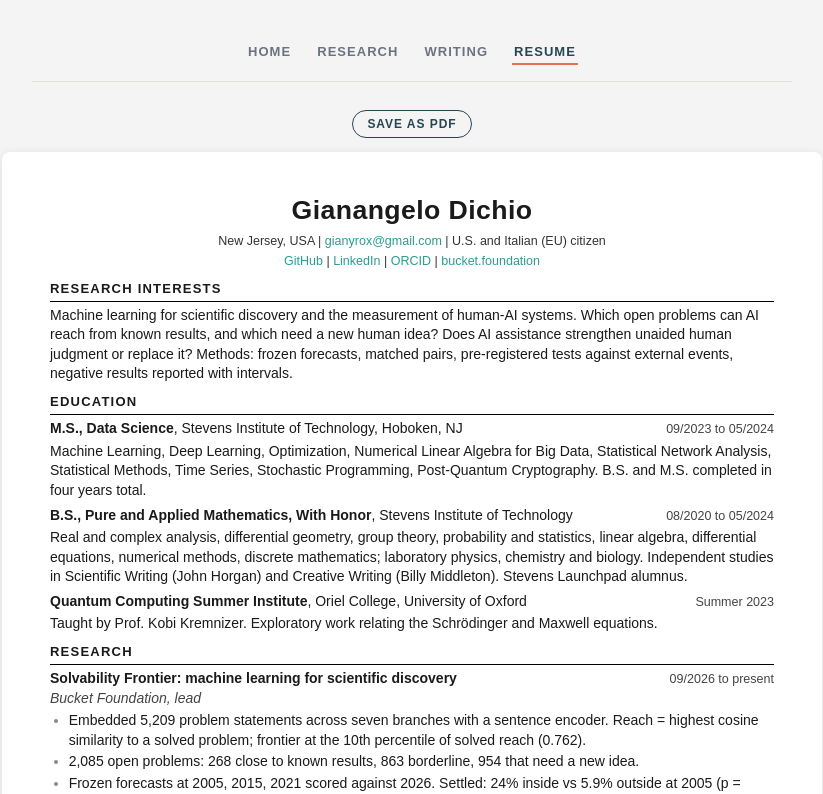
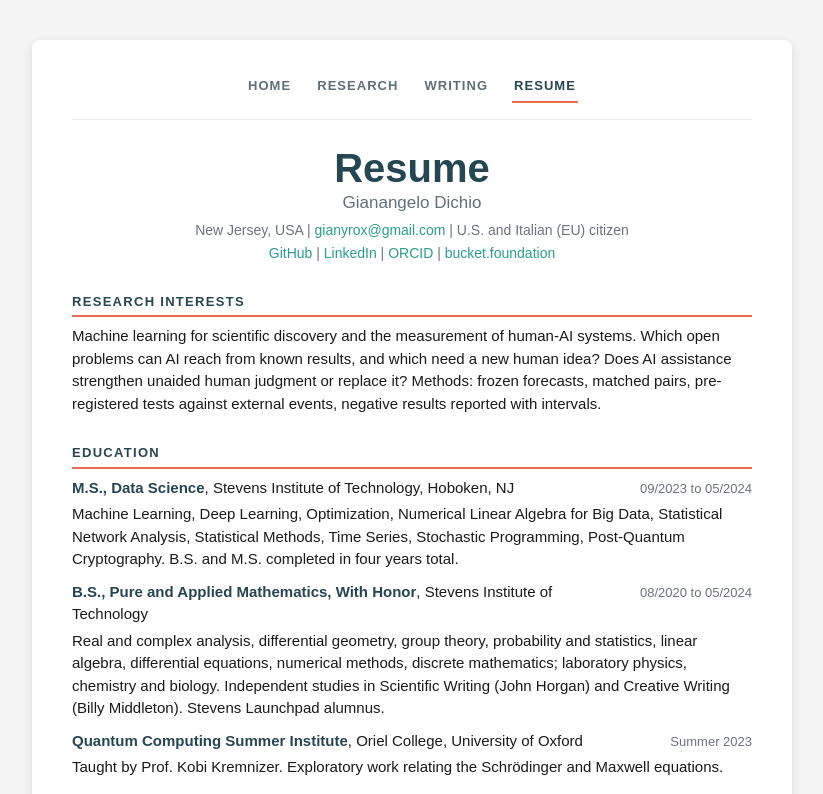
Before and after one commit to gianyrox/gianyrox, a plain HTML site: page resume/index.html in a window 1280 px wide. Shown: the top 794 px of the page, without its empty margins (228-1051 px from the left). Drawn offline with Linux system fonts and the light colour scheme.

Commit message:
feat(site): resume page uses the shared site layout
Co-Authored-By: Claude Opus 5.5 <noreply@anthropic.com>

```diff
--- a/resume/index.html
+++ b/resume/index.html
@@ -1,50 +1,46 @@
 <!DOCTYPE html>
 <html lang="en">
 <head>
-<meta charset="UTF-8">
-<meta name="viewport" content="width=device-width, initial-scale=1.0">
-<title>Resume, Gianangelo Dichio</title>
-<meta name="description" content="Resume of Gianangelo Dichio: research, teaching and engineering.">
-<link rel="canonical" href="https://www.gianyrox.com/resume/">
-<link rel="icon" href="/public/brand/favicon-32.png">
-<link rel="stylesheet" href="/public/css/frame.css">
+	<meta charset="UTF-8">
+	<meta name="viewport" content="width=device-width, initial-scale=1.0">
+	<title>Resume, Gianangelo Dichio</title>
+	<meta name="description" content="Resume of Gianangelo Dichio: research, teaching and engineering.">
+	<link rel="canonical" href="https://www.gianyrox.com/resume/">
+	<link rel="icon" type="image/x-icon" href="/public/brand/favicon.ico">
+	<link rel="apple-touch-icon" sizes="180x180" href="/public/brand/apple-touch-icon.png">
+	<link rel="preconnect" href="https://fonts.googleapis.com">
+	<link rel="preconnect" href="https://fonts.gstatic.com" crossorigin>
+	<link rel="stylesheet" href="https://fonts.googleapis.com/css2?family=Inter:wght@400;500;600;700;800&display=swap">
+	<link rel="stylesheet" href="/public/css/site.css">
+	<meta name="theme-color" content="#264653">
 <style>
-
-  @page { size: Letter; margin: 0.5in 0.55in; }
-  * { box-sizing: border-box; }
-  body { font-family: "Arial", "Liberation Sans", Helvetica, sans-serif; font-size: 9.5pt; line-height: 1.26; color: #1a1a1a; margin: 0; }
-  a { color: #1a1a1a; text-decoration: none; }
-  .name { text-align: center; font-size: 20pt; font-weight: 700; letter-spacing: 0.4px; margin: 0 0 3pt; }
-  .contact { text-align: center; font-size: 9.4pt; color: #333; margin: 0 0 1.5pt; }
-  .contact.last { margin-bottom: 6pt; }
-  h2 { font-size: 9.8pt; font-weight: 700; text-transform: uppercase; letter-spacing: 1.2px; margin: 7pt 0 3pt; padding-bottom: 2pt; border-bottom: 1.4px solid #000; }
-  .entry { margin-bottom: 4pt; }
-  .row { display: flex; justify-content: space-between; align-items: baseline; }
-  .role { font-weight: 700; }
-  .date { font-size: 9.4pt; color: #444; white-space: nowrap; padding-left: 10pt; }
-  .sub { font-style: italic; color: #444; }
-  ul { margin: 2pt 0 0; padding-left: 14pt; }
-  li { margin: 0 0 1.5pt; }
-  li::marker { color: #888; }
-  p { margin: 2pt 0 0; }
-  b.l { font-weight: 700; }
-  .refs { display: flex; gap: 14pt; margin-top: 3pt; }
-  .refs div { flex: 1; font-size: 9.4pt; }
-
-html{background:#f4f4f4}
-body{font-size:10.5pt;line-height:1.4;padding:24px 0}
-.cv{background:#fff;max-width:820px;margin:0 auto;padding:40px 48px;border-radius:8px;box-shadow:0 2px 10px rgba(0,0,0,.1)}
+.cv{width:100%;font-size:15px;line-height:1.5;color:#1a1a1a}
+.cv .contact{text-align:center;color:#6b7280;font-size:14px;margin:2px 0}
+.cv .contact a{color:#2a9d8f;text-decoration:none}
+.cv h2{font-size:13px;color:#264653;text-transform:uppercase;letter-spacing:.1em;margin:28px 0 8px;padding-bottom:4px;border-bottom:2px solid #e76f51}
+.cv .entry{margin-bottom:10px}
+.cv .row{display:flex;justify-content:space-between;gap:12px;align-items:baseline}
+.cv .role{font-weight:700;color:#264653}
+.cv .date{color:#6b7280;font-size:13px;white-space:nowrap}
+.cv .sub{font-style:italic;color:#6b7280}
+.cv ul{margin:4px 0 0;padding-left:18px}.cv li{margin:0 0 3px}
+.cv p{margin:4px 0 0}
 .cv a{color:#2a9d8f}
-.print{display:block;margin:0 auto 14px;font:700 12px Arial;letter-spacing:.08em;text-transform:uppercase;color:#264653;background:none;border:1px solid #264653;border-radius:14px;padding:6px 14px;cursor:pointer}
-@media (max-width:640px){.cv{padding:20px 16px;border-radius:0}.row{flex-direction:column}.date{padding-left:0}}
-@media print{html,body{background:#fff;padding:0;font-size:9.5pt}.gx-nav,.print{display:none}.cv{box-shadow:none;padding:0;max-width:none}.cv a{color:#1a1a1a}}
+.print{display:block;margin:12px auto 0;font:700 12px Inter,Arial;letter-spacing:.08em;text-transform:uppercase;color:#264653;background:none;border:1px solid #264653;border-radius:14px;padding:6px 14px;cursor:pointer}
+@media (max-width:640px){.cv .row{flex-direction:column;gap:0}}
+@media print{.site-nav,.print{display:none}.cv{font-size:10pt}}
 </style>
 </head>
 <body>
-<nav class="gx-nav" aria-label="Primary"><a href="/">Home</a><a href="/studies/">Research</a><a href="/writing/">Writing</a><a href="/resume/" aria-current="page">Resume</a></nav>
-<button class="print" onclick="window.print()">Save as PDF</button>
-<main class="cv">
-<div class="name">Gianangelo Dichio</div>
+	<div class="container">
+	<nav class="site-nav" aria-label="Primary">
+		<a href="/" >Home</a>
+		<a href="/studies/" >Research</a>
+		<a href="/writing/" >Writing</a>
+		<a href="/resume/" aria-current="page">Resume</a>
+	</nav><h1 class="title" style="font-size:clamp(28px,6vw,40px);">Resume</h1>
+<div class="cv">
+<p class="tagline" style="text-align:center;margin:0 auto 4px">Gianangelo Dichio</p>
 <div class="contact">New Jersey, USA | <a href="mailto:gianyrox@gmail.com">gianyrox@gmail.com</a> | U.S. and Italian (EU) citizen</div>
 <div class="contact last"><a href="https://github.com/gianyrox">GitHub</a> | <a href="https://linkedin.com/in/gianyrox">LinkedIn</a> | <a href="https://orcid.org/0009-0005-6667-3093">ORCID</a> | <a href="https://bucket.foundation">bucket.foundation</a></div>
 
@@ -176,6 +172,8 @@ body{font-size:10.5pt;line-height:1.4;padding:24px 0}
 
 <h2>Referees</h2>
 <p>Available on request.</p>
-</main>
+</div>
+<button class="print" onclick="window.print()">Save as PDF</button>
+	</div>
 </body>
 </html>
```
